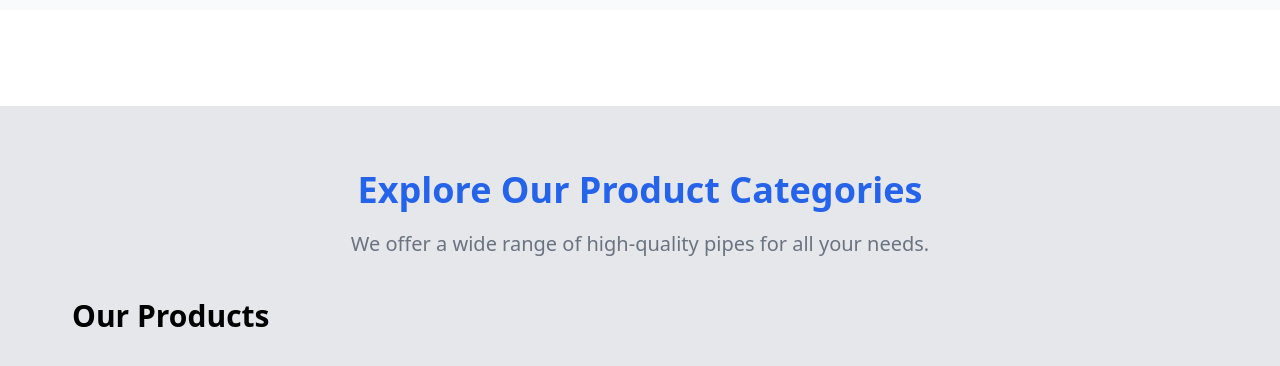
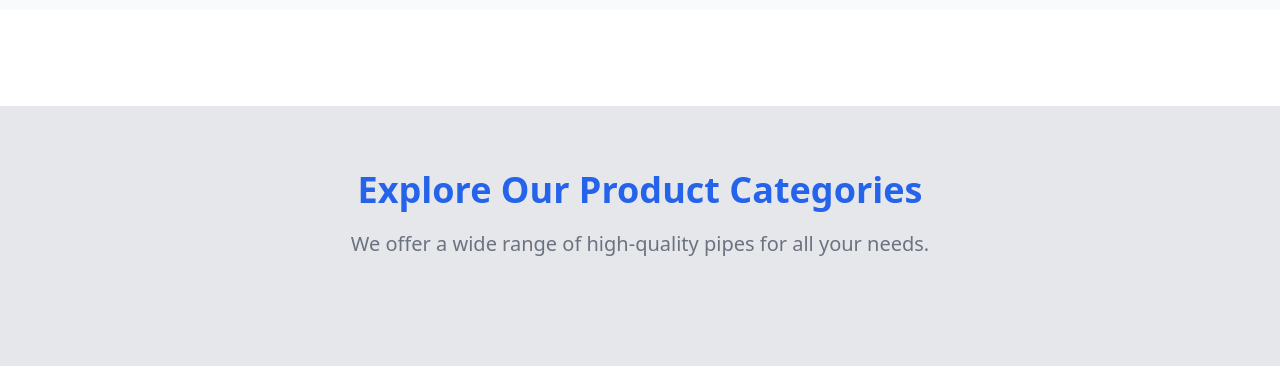
Before and after one commit to Krishnakant007/jkpipe2, a React (Vite) app: page / in a window 1280 px wide. Shown: the part 5720-6086 px from the top of the page. Built offline with nearby package versions, Linux system fonts and the light colour scheme.

Commit message:
Update ProductCategories.jsx

```diff
--- a/src/components/ProductCategories.jsx
+++ b/src/components/ProductCategories.jsx
@@ -527,7 +527,7 @@ const ProductCategories = () => {
                 <p className="text-gray-500 mt-5 text-xl">We offer a wide range of high-quality pipes for all your needs.</p>
             </div>
 
-            <h2 className="text-3xl font-bold mb-6 pl-10">Our Products</h2>
+
 
             <div className="grid grid-cols-1 sm:grid-cols-1 md:grid-cols-3 gap-6">
                 {/* SWR Category */}
```
